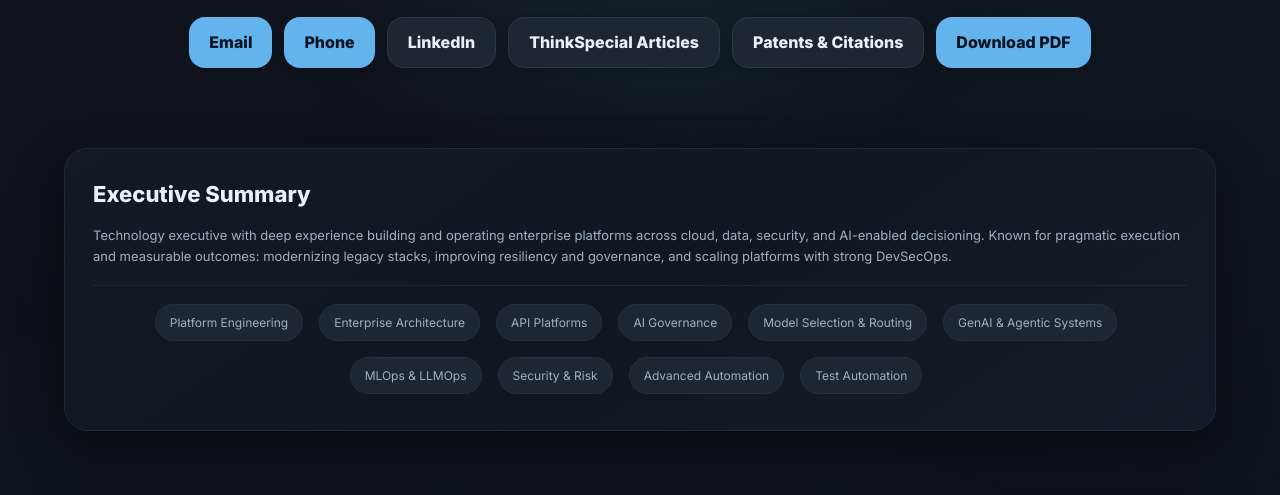
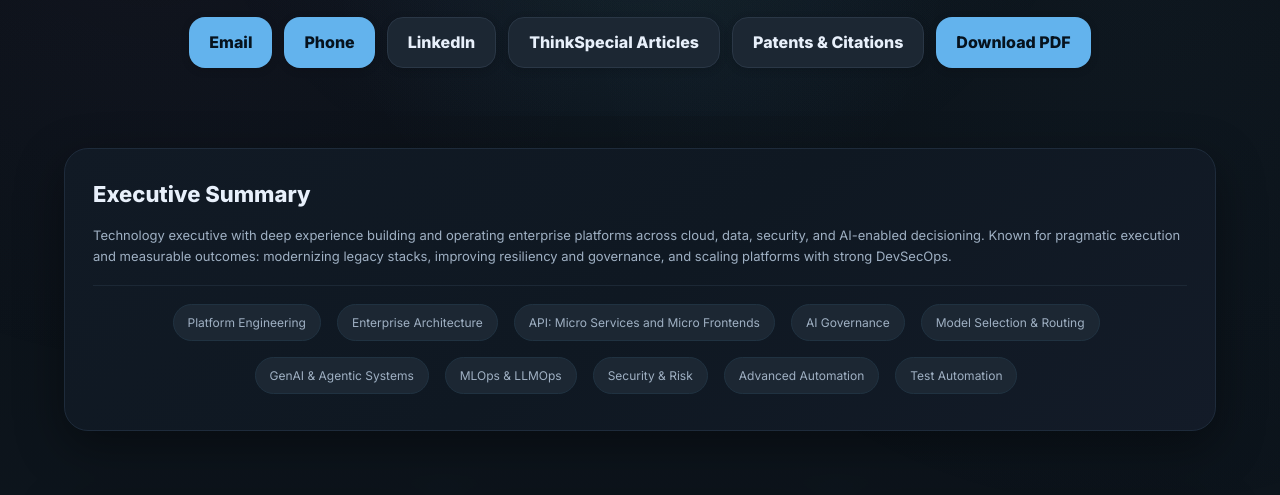
Before and after one commit to haigopi/Gopi_Profile, a website: page gopi_profile.html in a window 1280 px wide. Shown: the part 249-744 px from the top of the page. Drawn offline with Linux system fonts and the light colour scheme.

Commit message:
Update gopi_profile.html

```diff
--- a/gopi_profile.html
+++ b/gopi_profile.html
@@ -345,7 +345,7 @@
           <div class="badges" aria-label="Executive Summary focus areas" style="justify-content: center; margin-top: 12px">
             <span class="pill">Platform Engineering</span>
             <span class="pill">Enterprise Architecture</span>
-            <span class="pill">API Platforms </span>
+            <span class="pill">API: Micro Services and Micro Frontends </span>
             <span class="pill">AI Governance</span>
             <span class="pill">Model Selection & Routing</span>
             <span class="pill">GenAI & Agentic Systems</span>
```
